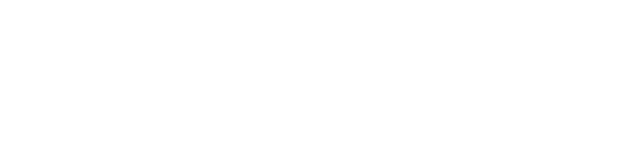
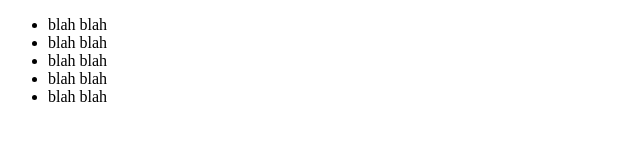
Before and after one commit to RamRahamim/test, a plain HTML site: page index.html in a window 1280 px wide. Shown: the whole page, without its empty margins (0-640 px from the left). Drawn offline with Linux system fonts and the light colour scheme.

Commit message:
add blah titles

```diff
--- a/index.html
+++ b/index.html
@@ -8,6 +8,13 @@
     <script src="script.js" defer></script>
 </head>
 <body>
+    <ul>
+        <li>blah blah</li>
+        <li>blah blah</li>
+        <li>blah blah</li>
+        <li>blah blah</li>
+        <li>blah blah</li>
+    </ul>
 
 </body>
 </html>
```
